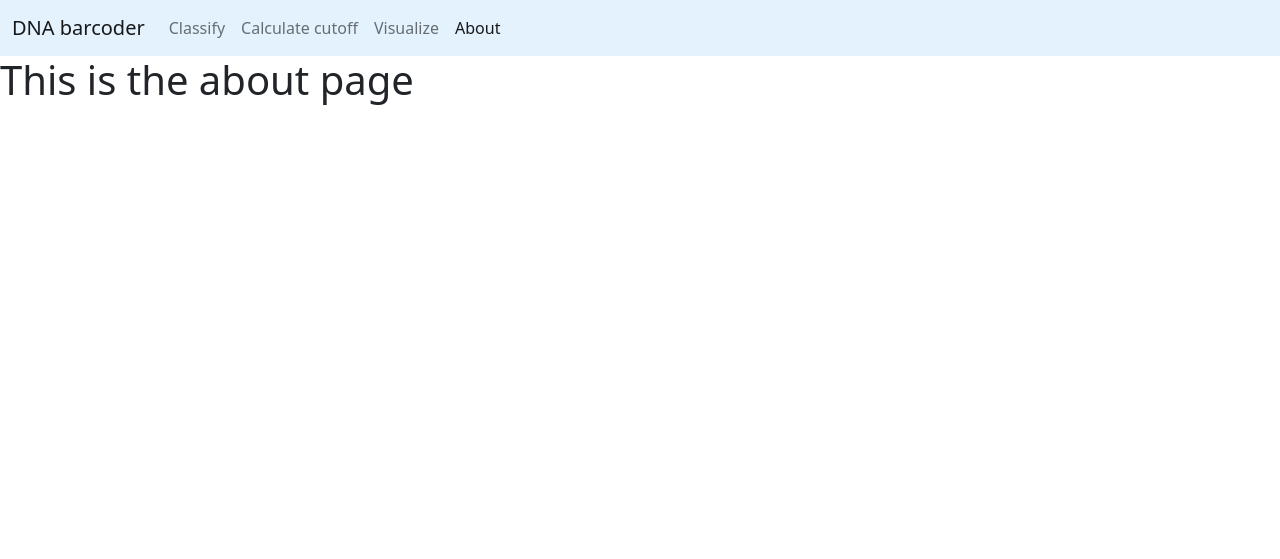
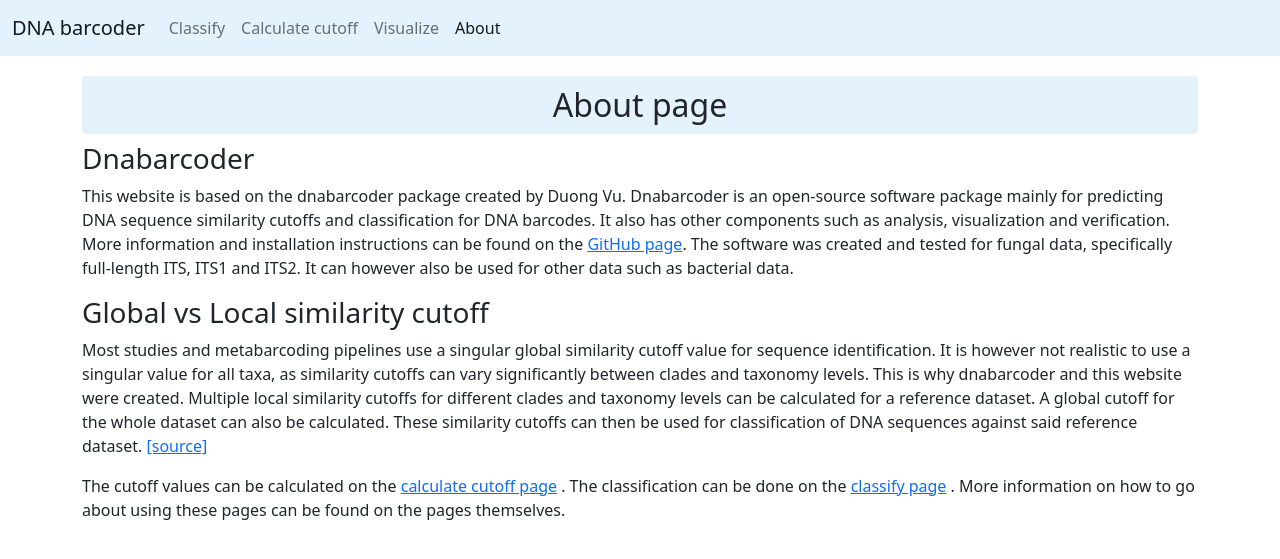
Before and after one commit to RubyvanderHolst/interface-dnabarcoder, a Django app: page /about in a window 1280 px wide. Shown: the top 559 px of the page. Run offline with Django 3.2, Linux system fonts and the light colour scheme; parts of the project's set-up code (start-up, migrations or seed data) failed here and were passed over.

Commit message:
Add about page

```diff
--- a/templates/about.html
+++ b/templates/about.html
@@ -4,5 +4,48 @@
 {% block nav-about %}active{% endblock %}
 
 {% block container %}
-    <h1>This is the about page</h1>
+    <div class="container">
+        <h2 class="rounded-2 text-center light-blue-background">About page</h2>
+
+        <h3>Dnabarcoder</h3>
+        <p>
+            This website is based on the dnabarcoder package created by Duong Vu.
+            Dnabarcoder is an open-source software package mainly for predicting
+            DNA sequence similarity cutoffs and classification for DNA barcodes.
+            It also has other components such as analysis, visualization and
+            verification. More information and installation instructions can be
+            found on the
+            <a href="https://github.com/vuthuyduong/dnabarcoder">GitHub page</a>.
+            The software was created and tested for
+            fungal data, specifically full-length ITS, ITS1 and ITS2. It can
+            however also be used for other data such as bacterial data.
+        </p>
+
+        <h3>Global vs Local similarity cutoff</h3>
+        <p>
+            Most studies and metabarcoding pipelines use a singular global
+            similarity cutoff value for sequence identification.
+            It is however not realistic to use a singular value for all taxa,
+            as similarity cutoffs can vary significantly between clades and
+            taxonomy levels. This is why dnabarcoder and this website were created.
+            Multiple local similarity cutoffs for different clades and taxonomy
+            levels can be calculated for a reference dataset. A global cutoff for
+            the whole dataset can also be calculated. These similarity cutoffs can
+            then be used for classification of DNA sequences against said reference
+            dataset.
+            <a href="https://onlinelibrary.wiley.com/doi/10.1111/1755-0998.13651">
+                [source]
+            </a>
+        </p>
+        <p>
+            The cutoff values can be calculated on the
+            <a href="{% url 'cutoff' %}">calculate cutoff page</a>
+            .
+            The classification can be done on the
+            <a href="{% url 'classification' %}">classify page</a>
+            . More information
+            on how to go about using these pages can be found on the pages
+            themselves.
+        </p>
+    </div>
 {% endblock %}
--- a/templates/visualization.html
+++ b/templates/visualization.html
@@ -4,5 +4,7 @@
 {% block nav-visualize %}active{% endblock %}
 
 {% block container %}
-    <h1>This is the visualization page</h1>
+    <div class="container">
+        This will be the visualization page!
+    </div>
 {% endblock %}
```
